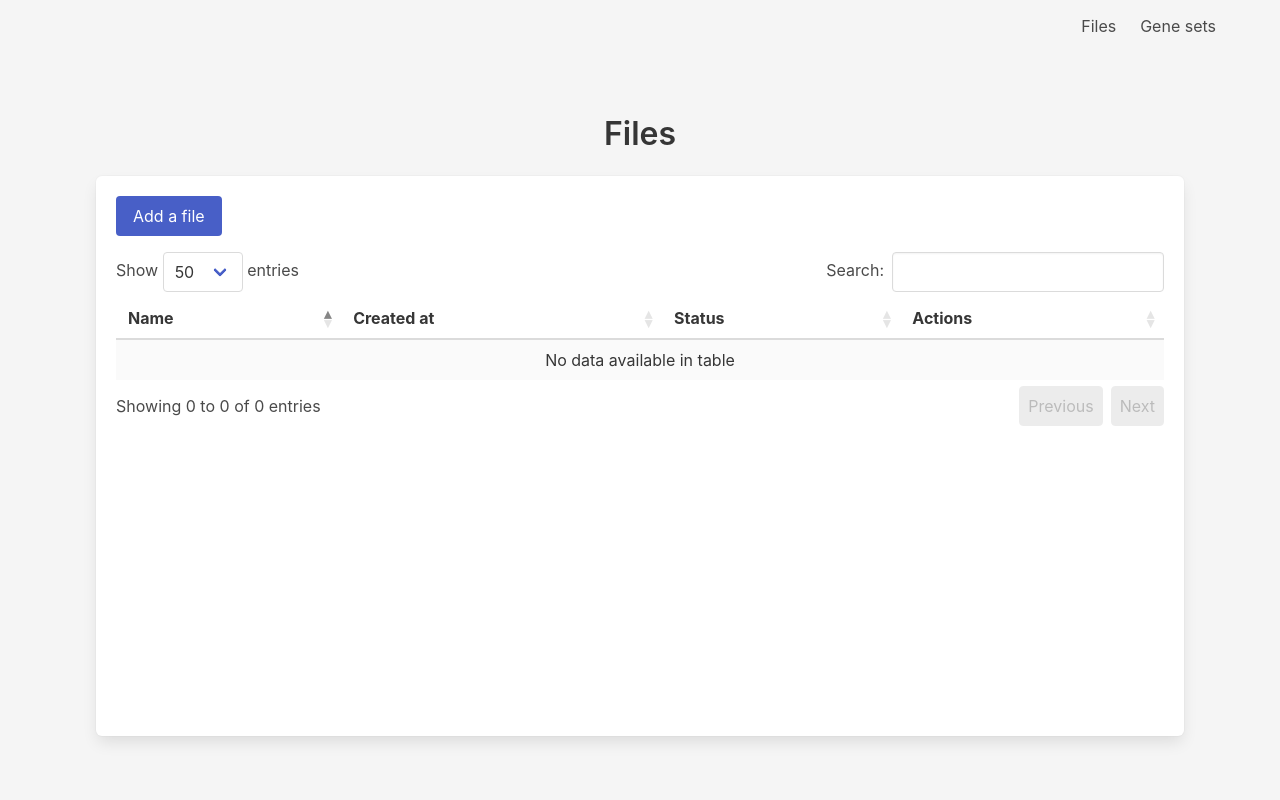
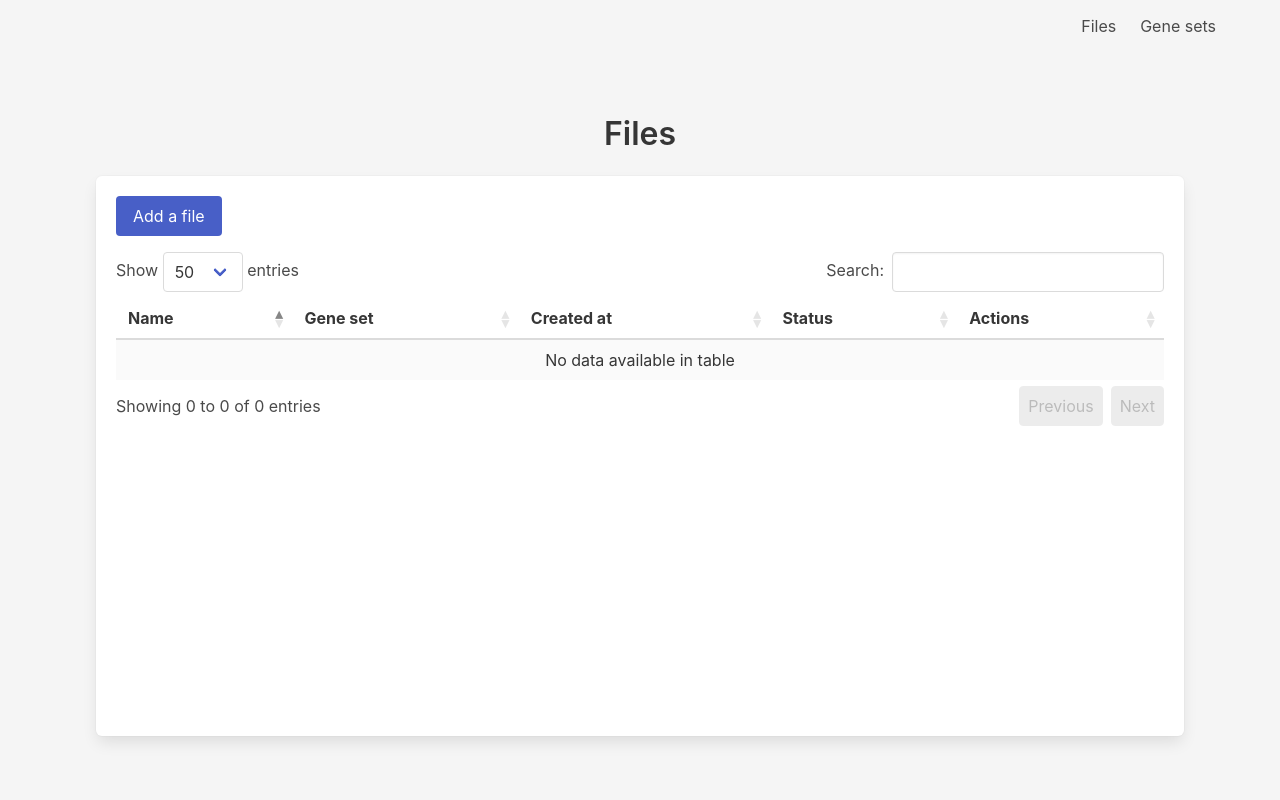
Before and after one commit to mzdravkov/polymorpheus, a Flask app: page / in a window 1280 px wide. Run offline with Flask 2, Linux system fonts and the light colour scheme; data that the repository does not hold is empty; parts of the project's set-up code (start-up, migrations or seed data) failed here and were passed over.

Commit message:
Support analyzing the same file with different gene sets

```diff
--- a/src/app/main.py
+++ b/src/app/main.py
@@ -93,8 +93,11 @@ def upload_vcf():
         filename = secure_filename(file.filename)
         path = os.path.join(app.config['UPLOAD_FOLDER'], filename)
         file.save(path)
+
         vcf_sha = utils.sha256sum(path)
-        existing_row = db.get_file_by_sha(vcf_sha)
+        gene_set_id = request.form['gene_set']
+
+        existing_row = db.get_file(vcf_sha, gene_set_id)
         if existing_row:
             flash(Markup('File has already been uploaded and processed. <a href="/files/{}">Link to existing file</a>'.format(vcf_sha)), category='info')
             return redirect(url_for('main.files'))
@@ -107,8 +110,6 @@ def upload_vcf():
             flash('Cannot process the VCF file: ' + str(e), category='danger')
             return redirect(url_for('main.files'))
 
-        gene_set_id = request.form['gene_set']
-
         db.save_file(filename, vcf_sha, path, reference_genome, gene_set_id, datetime.now())
 
         genes = db.get_genes_for_gene_set(gene_set_id)
@@ -120,10 +121,10 @@ def upload_vcf():
         return redirect(url_for('main.files'))
 
 
-@main.route('/files/<sha>')
-def file_summary(sha):
+@main.route('/files/<sha>/<gene_set_id>')
+def file_summary(sha, gene_set_id):
     selected_chromosomes = request.args.getlist('chromosomes')
-    file = db.get_file_by_sha(sha)
+    file = db.get_file(sha, gene_set_id)
     gene_set = db.get_gene_set_by_id(file['gene_set_id'])
     file_summary = analysis.file_summary(sha).to_dict('records')[0]
     impact_summary = analysis.impact_summary(sha).to_dict('records')
@@ -142,16 +143,17 @@ def file_summary(sha):
         selected_chromosomes=selected_chromosomes)
 
 
-@main.route('/files/<sha>/delete')
-def delete_file(sha):
-    db.delete_file(sha)
+@main.route('/files/<sha>/<gene_set_id>/delete')
+def delete_file(sha, gene_set_id):
+    db.delete_file(sha, gene_set_id)
     flash('The file and all its information was deleted.', category='success')
     return redirect(url_for('main.files'))
 
 
-@main.route('/files/<sha>/gene/<gene_hgnc>')
-def get_gene(sha, gene_hgnc):
-    file = db.get_file_by_sha(sha)
+@main.route('/files/<sha>/<gene_set_id>/gene/<gene_hgnc>')
+def get_gene(sha, gene_set_id, gene_hgnc):
+    file = db.get_file(sha, gene_set_id)
+    gene_set = db.get_gene_set_by_id(gene_set_id)
     chromosome = db.get_chromosome_for_gene(gene_hgnc)
     hgnc_info = get_hgnc_info(gene_hgnc)
     selected_biotypes = request.args.getlist('biotypes')
@@ -177,6 +179,7 @@ def get_gene(sha, gene_hgnc):
     return render_template(
         'gene.html',
         file=file,
+        gene_set=gene_set,
         gene_hgnc=gene_hgnc,
         hgnc_info=hgnc_info,
         chromosome=chromosome,
@@ -186,9 +189,10 @@ def get_gene(sha, gene_hgnc):
         protein_annotation=protein_annotation)
 
 
-@main.route('/files/<file_hash>/<gene_hgnc>/variants')
-def get_gene_variants(file_hash, gene_hgnc):
-    file = db.get_file_by_sha(file_hash)
+@main.route('/files/<file_hash>/<gene_set_id>/<gene_hgnc>/variants')
+def get_gene_variants(file_hash, gene_set_id, gene_hgnc):
+    file = db.get_file(file_hash, gene_set_id)
+    gene_set = db.get_gene_set_by_id(gene_set_id)
     hgnc_info = get_hgnc_info(gene_hgnc)
 
     selected_biotypes = request.args.getlist('biotypes')
@@ -198,6 +202,7 @@ def get_gene_variants(file_hash, gene_hgnc):
 
     variants_df = db.get_variants(
         file_hash,
+        gene_set_id,
         gene_hgnc,
         biotypes=selected_biotypes,
         effects=selected_effects,
@@ -224,6 +229,7 @@ def get_gene_variants(file_hash, gene_hgnc):
     return render_template(
         'variants.html',
         file=file,
+        gene_set=gene_set,
         hgnc_info=hgnc_info,
         gene_hgnc=gene_hgnc,
         variants=variants,
@@ -240,30 +246,37 @@ def get_gene_variants(file_hash, gene_hgnc):
         end_pos=end_pos)
 
 
-@main.route('/files/<file_hash>/<gene_hgnc>/variants/<variant_id>')
-def show_variant(file_hash, gene_hgnc, variant_id):
-    file = db.get_file_by_sha(file_hash)
-    variant = db.get_variant(file_hash, gene_hgnc, variant_id)
-    annotations = db.get_variant_annotations(file_hash, gene_hgnc, variant_id)
+@main.route('/files/<file_hash>/<gene_set_id>/<gene_hgnc>/variants/<variant_id>')
+def show_variant(file_hash, gene_set_id, gene_hgnc, variant_id):
+    file = db.get_file(file_hash, gene_set_id)
+    gene_set = db.get_gene_set_by_id(gene_set_id)
+    variant = db.get_variant(file_hash, gene_set_id, gene_hgnc, variant_id)
+    annotations = db.get_variant_annotations(file_hash, gene_set_id, gene_hgnc, variant_id)
 
     return render_template(
         'variant.html',
         file=file,
+        gene_set=gene_set,
         gene_hgnc=gene_hgnc,
         variant=variant,
         annotations=annotations)
 
 
-@main.route('/files/<file_hash>/<gene_hgnc>/variants/<variant_id>/effects/<annotation_id>')
-def show_effect(file_hash, gene_hgnc, variant_id, annotation_id):
-    file = db.get_file_by_sha(file_hash)
-    variant = db.get_variant(file_hash, gene_hgnc, variant_id)
-    annotation = db.get_variant_annotation(file_hash, gene_hgnc, variant_id, annotation_id)
+@main.route('/files/<file_hash>/<gene_set_id>/<gene_hgnc>/variants/<variant_id>/effects/<annotation_id>')
+def show_effect(file_hash, gene_set_id, gene_hgnc, variant_id, annotation_id):
+    file = db.get_file(file_hash, gene_set_id)
+    variant = db.get_variant(file_hash, gene_set_id, gene_hgnc, variant_id)
+    annotation = db.get_variant_annotation(file_hash, gene_set_id, gene_hgnc, variant_id, annotation_id)
     transcript_id = annotation['feature_id'][0:15]
     ref_protein = get_protein_seq_from_transcript_id(transcript_id)
     hgvs = annotation['hgvs_protein']
-    alt_protein = proteins.get_protein_variant(ref_protein, hgvs)
-    protein_change_range = proteins.get_range_from_hgvs(hgvs)
+
+    # If there's no HGVS, then there's no expected change in the protein sequence.
+    alt_protein = ref_protein
+    protein_change_range = (-1, -1)
+    if hgvs:
+        alt_protein = proteins.get_protein_variant(ref_protein, hgvs)
+        protein_change_range = proteins.get_range_from_hgvs(hgvs)
 
     return render_template(
         'effect.html',
@@ -276,9 +289,9 @@ def show_effect(file_hash, gene_hgnc, variant_id, annotation_id):
         protein_change_range=protein_change_range)
 
 
-@main.route('/files/<sha>/<gene_hgnc>/vcf')
-def get_gene_vcf(sha, gene_hgnc):
-    file = db.get_file_by_sha(sha)
+@main.route('/files/<sha>/<gene_set_id>/<gene_hgnc>/vcf')
+def get_gene_vcf(sha, gene_set_id, gene_hgnc):
+    file = db.get_file(sha, gene_set_id)
     directory = os.path.join(main.root_path, '..', '..', 'data', 'intermediary', file['name'])
 
     include_modifiers = request.args.get('include_modifiers', default=False, type=bool)
@@ -290,9 +303,9 @@ def get_gene_vcf(sha, gene_hgnc):
     return send_from_directory(directory, file_name, as_attachment=True, attachment_filename=file_name)
 
 
-@main.route('/files/<sha>/<gene_hgnc>/index')
-def get_gene_index(sha, gene_hgnc):
-    file = db.get_file_by_sha(sha)
+@main.route('/files/<sha>/<gene_set_id>/<gene_hgnc>/index')
+def get_gene_index(sha, gene_set_id, gene_hgnc):
+    file = db.get_file(sha, gene_set_id)
     directory = os.path.join(main.root_path, '..', '..', 'data', 'intermediary', file['name'])
 
     include_modifiers = request.args.get('include_modifiers', default=False, type=bool)
--- a/src/app/templates/file.html
+++ b/src/app/templates/file.html
@@ -9,7 +9,7 @@
   <nav class="breadcrumb" aria-label="breadcrumbs">
     <ul>
       <li><a href="/">Files</a></li>
-      <li class="is-active"><a href="#" aria-current="page"><span class="max_40_ch">{{ file['name'] }}</span></a></li>
+      <li class="is-active"><a href="#" aria-current="page"><span class="max_40_ch">{{ file['name'] }}</span> ({{ gene_set['name'] }})</a></li>
     </ul>
   </nav>
 
@@ -76,7 +76,7 @@
             {{ row['chrom'] }}
           </td>
           <td>
-            <a href="/files/{{ file['hash'] }}/gene/{{ row['gene_hgnc'] }}">{{ row['gene_hgnc'] }}</a>
+            <a href="/files/{{ file['hash'] }}/{{ file['gene_set_id'] }}/gene/{{ row['gene_hgnc'] }}">{{ row['gene_hgnc'] }}</a>
           </td>
           <td>
             {{ row['variants']|int }}
--- a/src/app/templates/files.html
+++ b/src/app/templates/files.html
@@ -14,6 +14,9 @@
         Name
       </th>
       <th>
+        Gene set
+      </th>
+      <th>
         Created at
       </th>
       <th>
@@ -27,7 +30,10 @@
       {% for file in files %}
         <tr>
           <td>
-            <a class="has-text-link" href="/files/{{ file['hash'] }}">{{ file['name'] }}</a>
+            <a class="has-text-link" href="/files/{{ file['hash'] }}/{{ file['gene_set_id'] }}">{{ file['name'] }}</a>
+          </td>
+          <td>
+            {{ file['gene_set_name'] }}
           </td>
           <td>
             {{ file['created_at']|format_datetime }}
@@ -36,7 +42,7 @@
             {{ file['status'] }}
           </td>
           <td>
-            <a class="has-text-link ml-5" href="/files/{{ file['hash'] }}/delete" onclick="return confirm('Are you sure you want to delete this file and all data associated with it?')">Delete</a>
+            <a class="has-text-link ml-5" href="/files/{{ file['hash'] }}/{{ file['gene_set_id'] }}/delete" onclick="return confirm('Are you sure you want to delete this file and all data associated with it?')">Delete</a>
           </td>
         </tr>
       {% endfor %}
```
Also changed, not shown: src/app/templates/effect.html (+4 -4 lines), src/app/templates/gene.html (+4 -4 lines), src/app/templates/variant.html (+4 -4 lines), src/app/templates/variants.html (+7 -7 lines), src/db.py (+63 -37 lines), src/tasks.py (+4 -4 lines).
